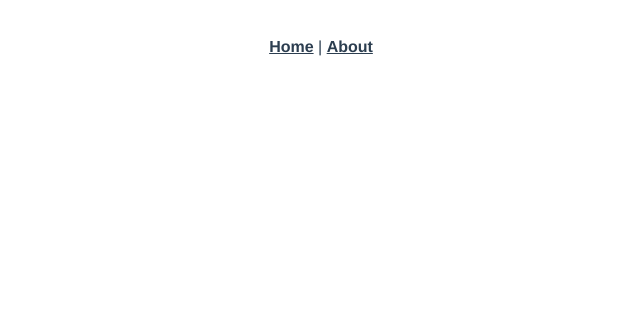
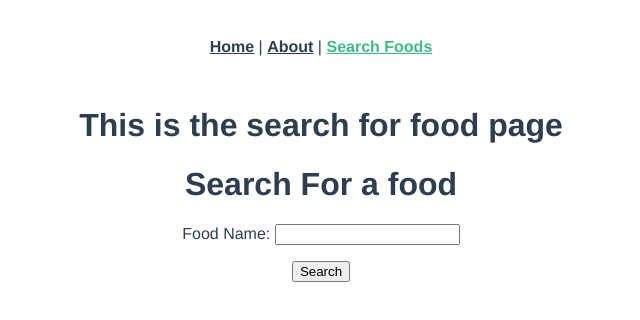
Before and after one commit to Niko361/COS30043-Custom_Project, a Vue app: page /#/searchfood in a window 1280 px wide. Before the commit this address had no page. Shown: the top 320 px of the page, without its empty margins (319-959 px from the left). Built offline with nearby package versions, Linux system fonts and the light colour scheme.

Commit message:
successfully got data from API

```diff
--- a/src/App.vue
+++ b/src/App.vue
@@ -1,7 +1,8 @@
 <template>
   <nav>
     <router-link to="/">Home</router-link> |
-    <router-link to="/about">About</router-link>
+    <router-link to="/about">About</router-link> |
+    <router-link to="/searchfood">Search Foods</router-link>
   </nav>
   <router-view />
 </template>
--- /dev/null
+++ b/src/components/SearchFood.vue
@@ -0,0 +1,60 @@
+<template>
+  <div class="search">
+    <h1>{{ msg }}</h1>
+    <h1>Search For a food</h1>
+    <p>
+      Food Name:
+      <input v-model="searchquery" type="text" />
+    </p>
+    <button v-on:click="search(searchquery)">Search</button>
+    {{ resultFoodList }}
+  </div>
+</template>
+
+<script>
+export default {
+  name: "SearchFood",
+  data() {
+    return {
+      searchquery: "",
+      resultFoodList: "",
+      msg: "",
+    };
+  },
+  methods: {
+    search: function (in_query) {
+      //define url for api
+      var postApiURL =
+        "https://api.nal.usda.gov/fdc/v1/foods/search?api_key=XVSFOJABBqyE1Bv25GqIxUrXsYgMULMPSna92A75";
+
+      var self = this;
+      // POST request using fetch with error handling
+      const requestOptions = {
+        method: "POST",
+        headers: {
+          "Content-Type": "application/json",
+        },
+        body: JSON.stringify({
+          query: in_query,
+          pageSize: "25",
+          dataType: ["Foundation"],
+        }),
+      };
+
+      fetch(postApiURL, requestOptions)
+        .then((response) => {
+          //turning the response into the usable data
+          return response.json();
+        })
+        .then((data) => {
+          //This is the data you wanted to get from url
+          self.msg = "Data Inserted Successfully.";
+          this.resultFoodList = data.foods;
+        })
+        .catch((error) => {
+          self.msg = "There was an error!" + error;
+        });
+    },
+  },
+};
+</script>
--- a/src/router/index.js
+++ b/src/router/index.js
@@ -16,6 +16,15 @@ const routes = [
     component: () =>
       import(/* webpackChunkName: "about" */ "../views/AboutView.vue"),
   },
+  {
+    path: "/searchfood",
+    name: "searchfood",
+    // route level code-splitting
+    // this generates a separate chunk (about.[hash].js) for this route
+    // which is lazy-loaded when the route is visited.
+    component: () =>
+      import(/* webpackChunkName: "about" */ "../views/SearchView.vue"),
+  },
 ];
 
 const router = createRouter({
--- /dev/null
+++ b/src/views/SearchView.vue
@@ -0,0 +1,18 @@
+<template>
+  <div class="search">
+    <h1>This is the search for food page</h1>
+    <SearchFood msg="werwe" />
+  </div>
+</template>
+
+<script>
+// @ is an alias to /src
+import SearchFood from "@/components/SearchFood.vue";
+
+export default {
+  name: "SearchView",
+  components: {
+    SearchFood,
+  },
+};
+</script>
```
